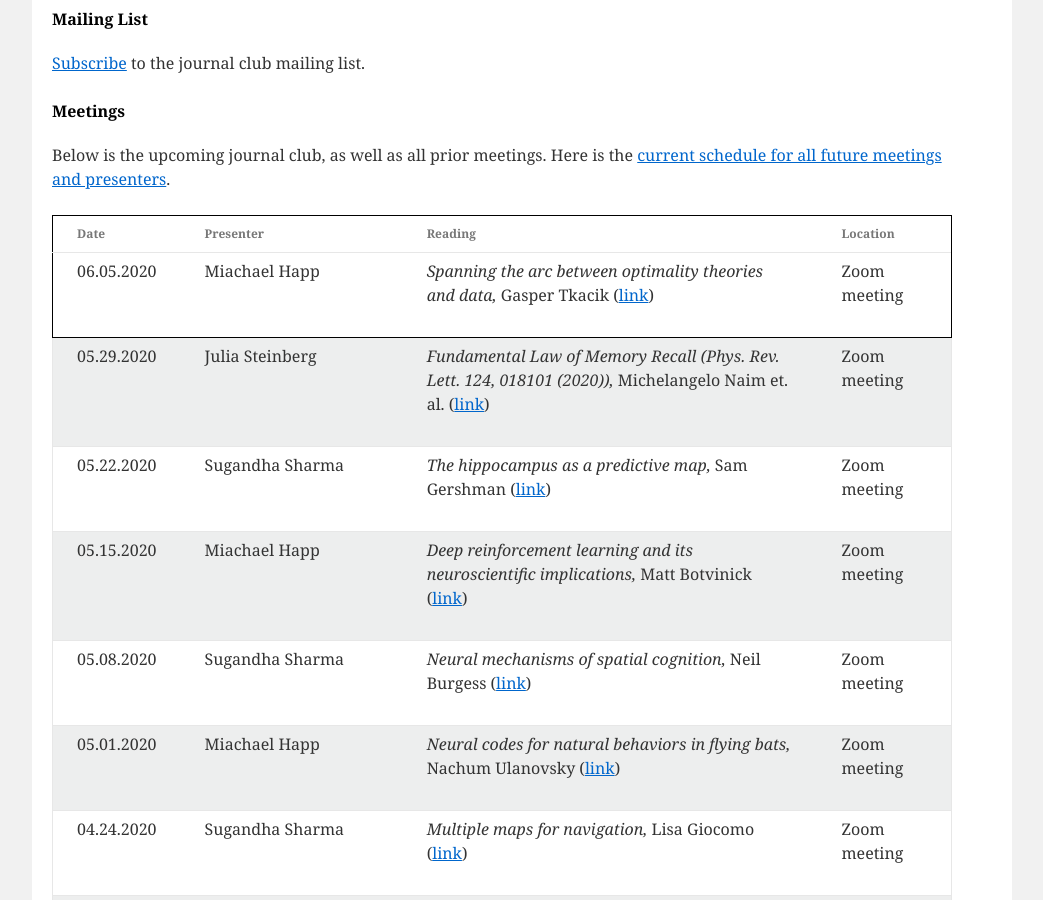
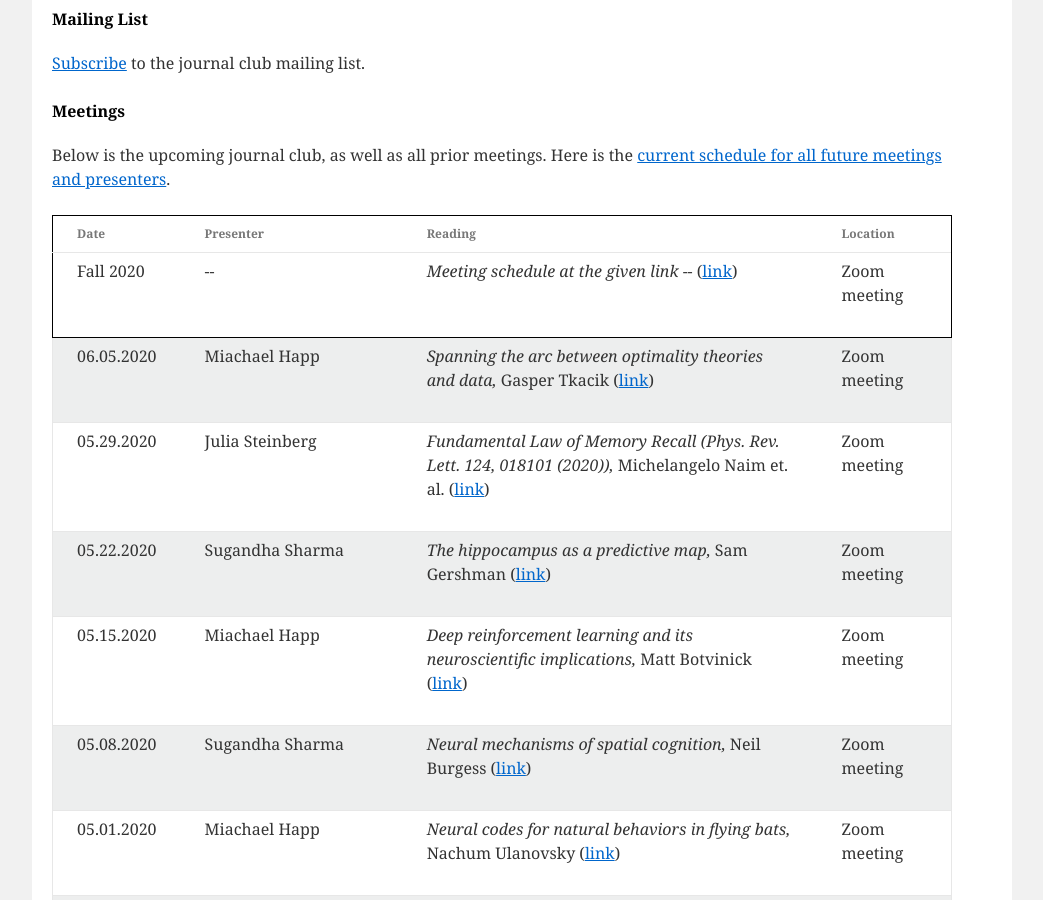
Before and after one commit to compneurojc/compneurojc.github.io, a Jekyll site: the page built from index.html, in a window 1280 px wide and 900 px high, scrolled down 631 px. Shown: the whole window, without its empty margins (118-1161 px from the left). Built offline with Jekyll 4.4.1, drawn with Linux system fonts in a browser that asks for light colours.

Commit message:
Update meeting_info.yml

```diff
--- a/_data/meeting_info.yml
+++ b/_data/meeting_info.yml
@@ -1,3 +1,11 @@
+- presenter: --
+  date: Fall 2020
+  paper: Meeting schedule at the given link
+  url: https://virtualcompneurojc.github.io/
+  pdf: "None"
+  authors: "--"
+  location: "Zoom meeting"
+
 - presenter: Miachael Happ
   date: 06.05.2020
   paper: "Spanning the arc between optimality theories and data,"
```
